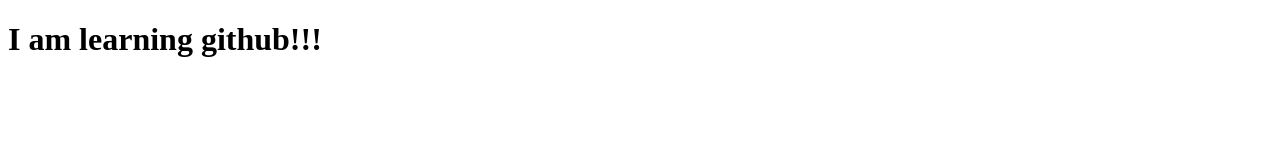
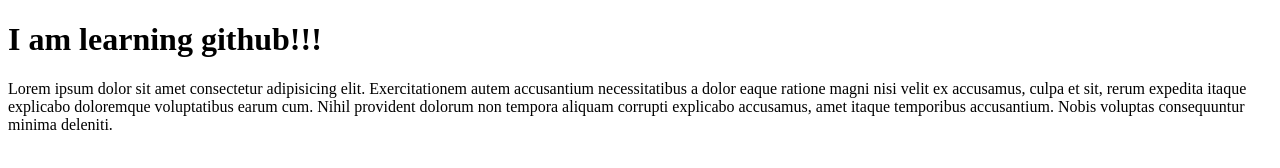
Before and after one commit to webgurusam/my-first-project, a plain HTML site: page index.html in a window 1280 px wide. Drawn offline with Linux system fonts and the light colour scheme.

Commit message:
add paragraph

```diff
--- a/index.html
+++ b/index.html
@@ -7,5 +7,6 @@
 </head>
 <body>
     <h1>I am learning github!!!</h1>
+    <p>Lorem ipsum dolor sit amet consectetur adipisicing elit. Exercitationem autem accusantium necessitatibus a dolor eaque ratione magni nisi velit ex accusamus, culpa et sit, rerum expedita itaque explicabo doloremque voluptatibus earum cum. Nihil provident dolorum non tempora aliquam corrupti explicabo accusamus, amet itaque temporibus accusantium. Nobis voluptas consequuntur minima deleniti.</p>
 </body>
 </html>
```
